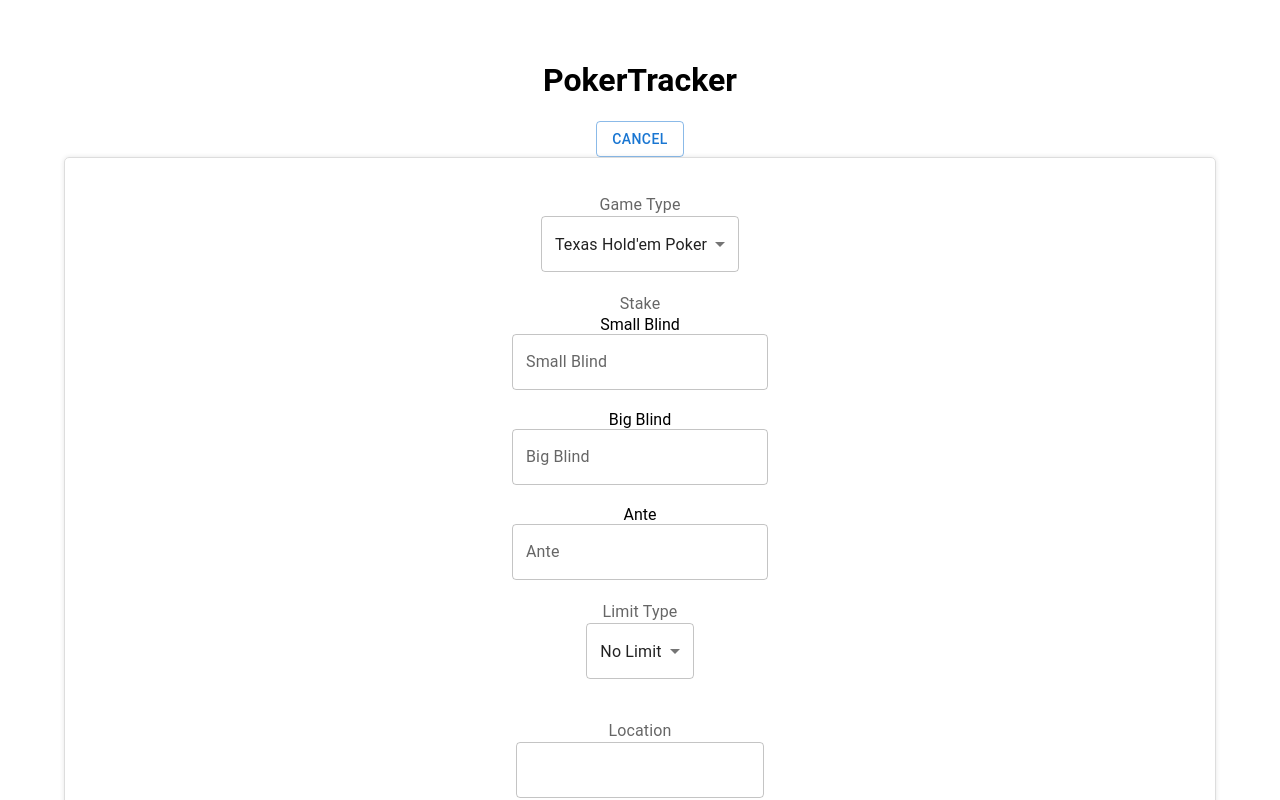
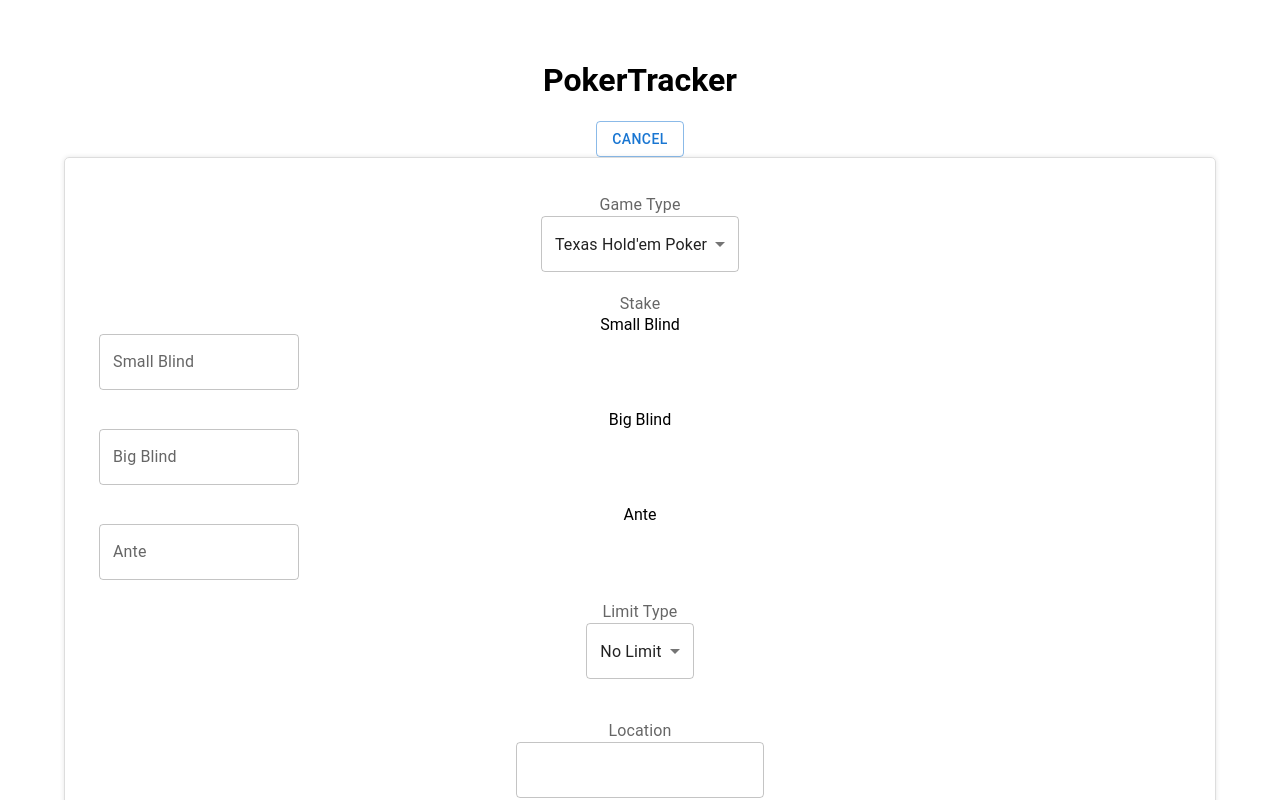
Before and after one commit to iSagnik/poker-tracker, a React (Vite) app: page / in a window 1280 px wide. Both pictures are taken after a click on the button "ADD CASH GAME". Shown: the top 800 px of the page. Built offline with nearby package versions, Linux system fonts and the light colour scheme; what chartjs-plugin-datalabels would draw is missing.

Commit message:
another fix

```diff
--- a/src/components/addCashGame.tsx
+++ b/src/components/addCashGame.tsx
@@ -154,38 +154,6 @@ const AddCashGameForm = ({ setShowForm, setShowSuccess }: any) => {
         setShowForm(false)
     };
 
-    const largerScreen = useMediaQuery('(min-width: 600px)');
-
-    const FormFieldContainerWidth = largerScreen ? '20vw' : '100%';
-
-    const FormContainer = styled(Container)`
-  border: 1px solid #ddd;
-  border-radius: 5px;
-  box-shadow: 0 0 5px rgba(0, 0, 0, 0.1);
-  margin: 0 auto;
-  max-width: 600px;
-  padding: 25px;
-  text-align: center;
-`;
-
-    const FormFieldContainer = styled(Box)`
-padding: 10px;
-max-width: ${FormFieldContainerWidth};
-margin: 0 auto
-`
-
-    const stakeValueOptions = [
-        { value: 0.05 },
-        { value: 0.1 },
-        { value: 0.20 },
-        { value: 0.25 },
-        { value: 0.50 },
-        { value: 1 },
-        { value: 2 },
-        { value: 3 },
-        { value: 5 },
-    ]
-
     return (
         <>
             <Button variant="outlined" onClick={() => setShowForm(false)}>
@@ -210,6 +178,7 @@ margin: 0 auto
                     <label htmlFor="smallBlind">Small Blind</label>
                     <Autocomplete
                         id='small-blind-input'
+                        style={{maxWidth: '200px'}}
                         freeSolo
                         options={stakeValueOptions.map((option) => String(option.value))}
                         onChange={(event, value) => handleSmallBlindChange(Number(value))}
@@ -220,6 +189,7 @@ margin: 0 auto
                     <label htmlFor="bigBlind">Big Blind</label>
                     <Autocomplete
                         id='big-blind-input'
+                        style={{maxWidth: '200px'}}
                         freeSolo
                         options={stakeValueOptions.map((option) => String(option.value))}
                         onChange={(event, value) => handleBigBlindChange(Number(value))}
@@ -230,6 +200,7 @@ margin: 0 auto
                     <label htmlFor="ante">Ante</label>
                     <Autocomplete
                         id='ante-input'
+                        style={{maxWidth: '200px'}}
                         freeSolo
                         options={stakeValueOptions.map((option) => String(option.value))}
                         onChange={(event, value) => handleAnteChange(Number(value))}
@@ -361,4 +332,36 @@ margin: 0 auto
     );
 }
 
+// const largerScreen = useMediaQuery('(min-width: 600px)');
+
+// const FormFieldContainerWidth = largerScreen ? '20vw' : '100%';
+
+const FormContainer = styled(Container)`
+border: 1px solid #ddd;
+border-radius: 5px;
+box-shadow: 0 0 5px rgba(0, 0, 0, 0.1);
+margin: 0 auto;
+max-width: 600px;
+padding: 25px;
+text-align: center;
+`;
+
+const FormFieldContainer = styled(Box)`
+padding: 10px;
+max-width: 100%;
+margin: 0 auto;
+`;
+
+const stakeValueOptions = [
+    { value: 0.05 },
+    { value: 0.1 },
+    { value: 0.20 },
+    { value: 0.25 },
+    { value: 0.50 },
+    { value: 1 },
+    { value: 2 },
+    { value: 3 },
+    { value: 5 },
+];
+
 export default AddCashGameForm;
```
Also changed, not shown: firebase.json (added), 1 other file (tests, documents, lock files or other folders).
